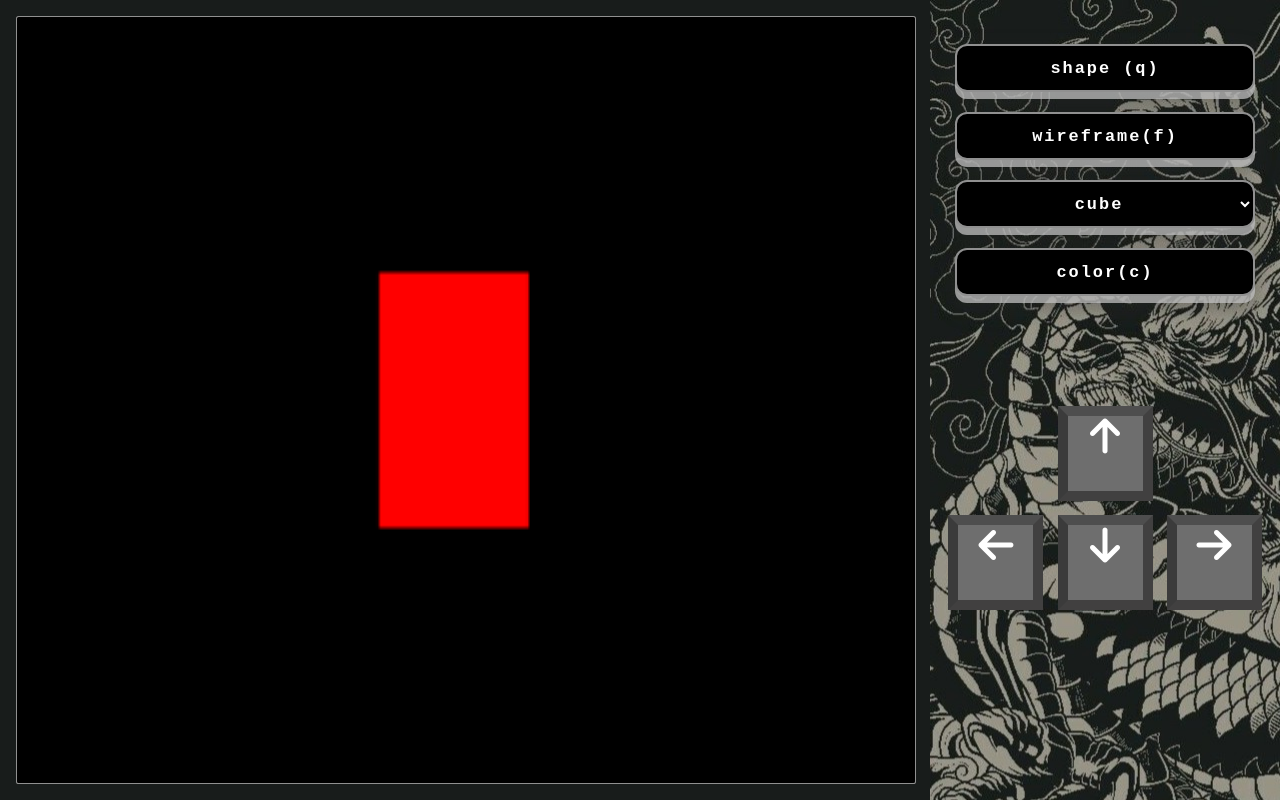
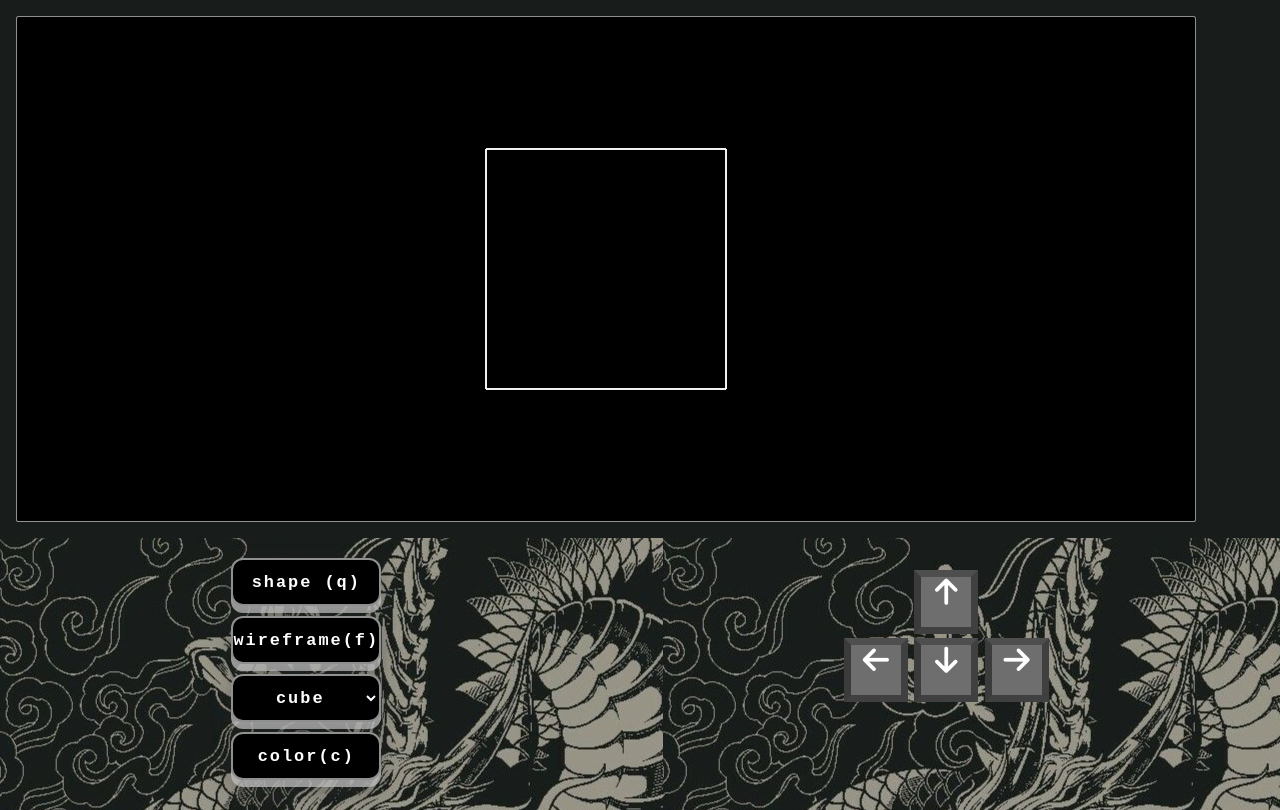
Before and after one commit to sdntgnsh/3D-Renderer-JS, a plain HTML site: page index.html in a window 1280 px wide. Drawn offline with nearby package versions, Linux system fonts and the light colour scheme.

Commit message:
wireframe cube working

```diff
--- /dev/null
+++ b/CoordinateCreator.js
@@ -0,0 +1,83 @@
+import { Vertex } from "./vertex.js";
+
+export class CoordinateCreator {
+  static createCubeCoords(size) {
+    const cubeCoords = [];
+    const baseSize = size * 0.6;
+
+    cubeCoords.push([
+      new Vertex(baseSize, baseSize, baseSize), // window wall
+      new Vertex(baseSize, baseSize, -baseSize),
+      new Vertex(baseSize, -baseSize, -baseSize),
+      new Vertex(baseSize, -baseSize, baseSize),
+    ]);
+
+    cubeCoords.push([
+      new Vertex(-baseSize, baseSize, baseSize), // door wall
+      new Vertex(-baseSize, baseSize, -baseSize),
+      new Vertex(-baseSize, -baseSize, -baseSize),
+      new Vertex(-baseSize, -baseSize, baseSize),
+    ]);
+
+    cubeCoords.push([
+      new Vertex(baseSize, baseSize, baseSize), // bathroom wall
+      new Vertex(baseSize, -baseSize, baseSize),
+      new Vertex(-baseSize, -baseSize, baseSize),
+      new Vertex(-baseSize, baseSize, baseSize),
+    ]);
+
+    cubeCoords.push([
+      new Vertex(baseSize, baseSize, -baseSize), // opposite to bathroom
+      new Vertex(baseSize, -baseSize, -baseSize),
+      new Vertex(-baseSize, -baseSize, -baseSize),
+      new Vertex(-baseSize, baseSize, -baseSize),
+    ]);
+
+    cubeCoords.push([
+      new Vertex(baseSize, baseSize, baseSize), // top
+      new Vertex(baseSize, baseSize, -baseSize),
+      new Vertex(-baseSize, baseSize, -baseSize),
+      new Vertex(-baseSize, baseSize, baseSize),
+    ]);
+
+    cubeCoords.push([
+      new Vertex(baseSize, -baseSize, baseSize), // bottom
+      new Vertex(baseSize, -baseSize, -baseSize),
+      new Vertex(-baseSize, -baseSize, -baseSize),
+      new Vertex(-baseSize, -baseSize, baseSize),
+    ]);
+
+    return cubeCoords;
+  }
+
+  static createTetrahedronCoords(size) {
+    const tetrahedronCoords = [];
+    const baseSize = size * 0.6;
+
+    tetrahedronCoords.push([
+      new Vertex(baseSize, baseSize, baseSize),
+      new Vertex(-baseSize, -baseSize, baseSize),
+      new Vertex(-baseSize, baseSize, -baseSize),
+    ]);
+
+    tetrahedronCoords.push([
+      new Vertex(baseSize, baseSize, baseSize),
+      new Vertex(-baseSize, -baseSize, baseSize),
+      new Vertex(baseSize, -baseSize, -baseSize),
+    ]);
+
+    tetrahedronCoords.push([
+      new Vertex(-baseSize, baseSize, -baseSize),
+      new Vertex(baseSize, -baseSize, -baseSize),
+      new Vertex(baseSize, baseSize, baseSize),
+    ]);
+
+    tetrahedronCoords.push([
+      new Vertex(-baseSize, baseSize, -baseSize),
+      new Vertex(baseSize, -baseSize, -baseSize),
+      new Vertex(-baseSize, -baseSize, baseSize),
+    ]);
+
+    return tetrahedronCoords;
+  }
+}
--- a/controls.js
+++ b/controls.js
@@ -1,5 +1,5 @@
 // controls.js
-
+window.activeKeys = new Set();
 function emitControlInput({ direction = null, key = null }) {
   document.dispatchEvent(
     new CustomEvent("controlInput", {
@@ -8,10 +8,91 @@ function emitControlInput({ direction = null, key = null }) {
   );
 }
 
+$(".up").on("mousedown", () => {
+  window.activeKeys.add(38);
+  emitKeyChange();
+});
+$(".up").on("mouseup mouseleave", () => {
+  window.activeKeys.delete(38);
+});
+
+$(".down").on("mousedown", () => {
+  window.activeKeys.add(40);
+  emitKeyChange();
+});
+$(".down").on("mouseup mouseleave", () => {
+  window.activeKeys.delete(40);
+});
+
+$(".left").on("mousedown", () => {
+  window.activeKeys.add(37);
+  emitKeyChange();
+});
+$(".left").on("mouseup mouseleave", () => {
+  window.activeKeys.delete(37);
+});
+
+$(".right").on("mousedown", () => {
+  window.activeKeys.add(39);
+  emitKeyChange();
+});
+$(".right").on("mouseup mouseleave", () => {
+  window.activeKeys.delete(39);
+});
+
+function emitKeyChange() {
+  for (const code of activeKeys) {
+    let direction = null;
+    let key = null;
+
+    switch (code) {
+      case 37:
+        direction = "LEFT";
+        break;
+      case 38:
+        direction = "UP";
+        break;
+      case 39:
+        direction = "RIGHT";
+        break;
+      case 40:
+        direction = "DOWN";
+        break;
+      case 65:
+        key = "A";
+        break;
+      case 66:
+        key = "B";
+        break;
+      case 81:
+        key = "Q";
+        break;
+      case 70:
+        key = "F";
+        break;
+      case 67:
+        key = "C";
+        break;
+    }
+
+    if (direction || key) {
+      document.dispatchEvent(
+        new CustomEvent("controlInput", {
+          detail: { direction, key },
+        })
+      );
+    }
+  }
+}
+
 $(document).keydown(function (e) {
   let direction = null;
   let key = null;
-
+  const keyCode = e.which;
+  if (!activeKeys.has(keyCode)) {
+    activeKeys.add(keyCode);
+    emitKeyChange(); // emit once when new key is pressed
+  }
   switch (e.which) {
     case 37:
       direction = "LEFT";
@@ -47,6 +128,7 @@ $(document).keydown(function (e) {
 });
 
 $(document).keyup(function (e) {
+  activeKeys.delete(e.which);
   switch (e.which) {
     case 37:
       $(".left").removeClass("pressed").css("transform", "translate(0, 0)");
--- a/index.html
+++ b/index.html
@@ -12,7 +12,9 @@
 <body>
   <div class="container">
     <div class="canvas-container">
-      <canvas></canvas>
+      <div class="cc">
+        <canvas></canvas>
+      </div>
     </div>
     <div class="bottom-container">
       <div class="controls-container">
--- a/main.js
+++ b/main.js
@@ -1,8 +1,13 @@
 import { Matrix3 } from "./matrix.js";
 import { Vertex } from "./vertex.js";
+import { Polygon } from "./polygon.js";
+import { CoordinateCreator } from "./CoordinateCreator.js";
 
 let ct = 0;
 
+  let totalRotationAngleXZ = 0.0;
+  let totalRotationAngleXY = 0.0;
+  const speed = 2;
 // === Input Event Listener from controls.js ===
 document.addEventListener("controlInput", (e) => {
   const direction = e.detail?.direction;
@@ -12,15 +17,19 @@ document.addEventListener("controlInput", (e) => {
     case "UP":
       console.log("Move up in 3D engine");
       ct++;
+      totalRotationAngleXY++;
       break;
     case "DOWN":
       console.log("Move down in 3D engine");
+      totalRotationAngleXY--;
       break;
     case "LEFT":
       console.log("Move left in 3D engine");
+      totalRotationAngleXZ--;
       break;
     case "RIGHT":
       console.log("Move right in 3D engine");
+      totalRotationAngleXZ++;
       break;
     case "A":
       console.log("Action A triggered");
@@ -49,33 +58,102 @@ document.addEventListener("controlInput", (e) => {
   }
 });
 
-// === Vertex Class ===
 
 
+
+// === Vertex Class ===
 
 const canvas = document.querySelector("canvas");
 const ctx = canvas.getContext("2d");
 
-// // Set canvas size (you can also do this with CSS)
-// canvas.width = window.innerWidth;
-// canvas.height = window.innerHeight;
+function resizeCanvas() {
+  const size = Math.min(window.innerWidth, window.innerHeight);
+  canvas.width = size;
+  canvas.height = size;
+}
+
+window.addEventListener("resize", () => {
+  resizeCanvas();
+});
+
 
 function drawFrame() {
-  // Clear the canvas
+
+  if (window.activeKeys.has(38)) totalRotationAngleXY++;  // UP
+if (window.activeKeys.has(40)) totalRotationAngleXY--;  // DOWN
+if (window.activeKeys.has(37)) totalRotationAngleXZ--;  // LEFT
+if (window.activeKeys.has(39)) totalRotationAngleXZ++;  // RIGHT
+
+  resizeCanvas();
   ctx.clearRect(0, 0, canvas.width, canvas.height);
 
-  // Example: Draw a red rectangle that moves over time
-  const time = Date.now() * 0.002; // in seconds
-  const x = canvas.width / 2 + Math.sin(time) * 100;
-  const y = canvas.height / 2;
+  const Shape_Coords = CoordinateCreator.createCubeCoords(200);
 
-  if (ct % 2 === 0) {
-    ctx.fillStyle = "red";
-    ctx.fillRect(x - 25, y - 25, 50, 50); // center at (x, y)
-  } else {
-    ctx.fillStyle = "blue";
-    ctx.fillRect(x - 25, y - 25, 50, 50); // center at (x, y)
+  let poly_list = new Array();
+
+  let color_list = new Array("red");
+
+  for (let i = 0; i < Shape_Coords.length; i++) {
+    poly_list.push(
+      new Polygon(Shape_Coords[i], color_list[i % color_list.length])
+    );
   }
+
+
+
+  // poly = poly_list;
+
+const heading = (totalRotationAngleXZ * speed * Math.PI) / 180; // Convert to radians
+const pitch = (totalRotationAngleXY * speed * Math.PI) / 180;   // Convert to radians
+
+const headingTransform = new Matrix3([
+  Math.cos(heading), 0, Math.sin(heading),
+  0, 1, 0,
+  -Math.sin(heading), 0, Math.cos(heading),
+]);
+
+const pitchTransform = new Matrix3([
+  1, 0, 0,
+  0, Math.cos(pitch), Math.sin(pitch),
+  0, -Math.sin(pitch), Math.cos(pitch),
+]);
+
+const transform = headingTransform.multiply(pitchTransform);
+
+
+if(true){
+ctx.save();
+ctx.translate(canvas.width / 2, canvas.height / 2);
+ctx.strokeStyle = "white";
+
+for (const poly of poly_list) {
+  // Apply the transformation to each vertex
+  for (let i = 0; i < poly.vertex_arr.length; i++) {
+    poly.vertex_arr[i] = transform.transform(poly.vertex_arr[i]);
+  }
+
+  ctx.beginPath();
+  let prevVertex = poly.vertex_arr[0];
+  ctx.moveTo(prevVertex.x, prevVertex.y);
+
+  for (let i = 1; i < poly.vertex_arr.length; i++) {
+    const v = poly.vertex_arr[i];
+    ctx.lineTo(v.x, v.y);
+  }
+
+  // Close the shape
+  ctx.lineTo(poly.vertex_arr[0].x, poly.vertex_arr[0].y);
+  ctx.closePath();
+  ctx.stroke();
+}
+
+ctx.restore();
+
+}
+else{
+
+}
+
 
   // Loop again on the next frame
   requestAnimationFrame(drawFrame);
--- a/style.css
+++ b/style.css
@@ -69,7 +69,7 @@ ul {
   /* padding: 5px solid #19647e; */
 }
 
-@media (max-width: 800px) {
+@media (max-width: 1500px) {
   .canvas-container {
     padding-right: 2vh;
 
@@ -90,6 +90,7 @@ ul {
 .bottom-container {
   background-image: url("static/dragon.jpg");
   display: flex;
+  min-width: 300px;
   flex-direction: column;
   align-items: center;
   justify-content: top;
@@ -97,7 +98,7 @@ ul {
   background-color: var(--blue);
 }
 
-@media (max-width: 800px) {
+@media (max-width: 1500px) {
   .bottom-container {
     flex-direction: row;
     /* align-items: center; */
@@ -109,12 +110,12 @@ ul {
   flex-direction: row;
 }
 
-@media (max-width: 800px) {
+@media (max-width: 1500px) {
   .container {
     flex-direction: column;
   }
 }
-@media (max-width: 800px) {
+@media (max-width: 1500px) {
   .controls-container {
     padding-top: 20px;
     padding-bottom: 20px;
@@ -124,7 +125,7 @@ ul {
     justify-items: center;
   }
 }
-
+/*
 canvas {
   border: 1px solid var(--main-color);
   margin: auto;
@@ -133,11 +134,29 @@ canvas {
   transform: skew(deg);
   background-color: var(--canvas);
   border-radius: 0.2em;
+} */
+
+.cc {
+  border: 1px solid var(--main-color);
+  /* margin: auto; */
+  height: 95.7vh;
+  width: 79vw;
+  transform: skew(deg);
+  background-color: var(--canvas);
+  border-radius: 0.2em;
+  display: flex;
+  align-items: center;
+  justify-content: center;
 }
-
-@media (max-width: 800px) {
-  canvas {
-    height: 65vh;
+@media (max-width: 1500px) {
+  .cc {
+    border: 1px solid var(--main-color);
+    /* margin: auto; */
+    height: 63vh;
+    width: 92svw;
+    transform: skew(deg);
+    background-color: var(--canvas);
+    border-radius: 0.2em;
   }
 }
 /* BUTTON CSS */
@@ -178,7 +197,7 @@ button,
   box-shadow: 0 0 0 var(--😀😀😀);
 }
 
-@media (max-width: 800px) {
+@media (max-width: 1500px) {
   .button,
   #shape-list {
     margin-left: 5px;
@@ -221,7 +240,7 @@ button,
   min-width: 350px;
 }
 
-@media (max-width: 800px) {
+@media (max-width: 1500px) {
   .arrows-container {
     margin: auto;
     height: 250px;
@@ -313,7 +332,7 @@ html {
   font-family: serif;
 }
 /*
-@media (max-width: 800px) {
+@media (max-width: 1500px) {
   html {
     background: radial-gradient(#000, #111);
     height: 100%;
@@ -386,16 +405,16 @@ html {
   }
 } */
 
-@media (max-width: 800px) {
+@media (max-width: 1500px) {
   .arrows-container {
     margin: auto;
     height: 75px;
-    width: 225px;
+    width: 215px;
     min-height: 200px;
-    min-width: 225px;
+    min-width: 215px;
   }
 
-  /* @media (max-width: 800px) {
+  /* @media (max-width: 1500px) {
     .arrows-container {
       margin: auto;
       height: 200px;
@@ -441,10 +460,10 @@ html {
     color: white;
     font-size: 30px;
 
-    border-right: 10px solid var(--arrow-clr-dark-20);
-    border-bottom: 10px solid var(--arrow-clr-dark-20);
-    border-left: 10px solid var(--arrow-clr-dark-15);
-    border-top: 10px solid var(--arrow-clr-dark-10);
+    border-right: 7px solid var(--arrow-clr-dark-20);
+    border-bottom: 7px solid var(--arrow-clr-dark-20);
+    border-left: 7px solid var(--arrow-clr-dark-15);
+    border-top: 7px solid var(--arrow-clr-dark-10);
     display: inline-block;
     margin: 0px;
     transition: all 0.05s linear;
```
Also changed, not shown: 1 other file.
